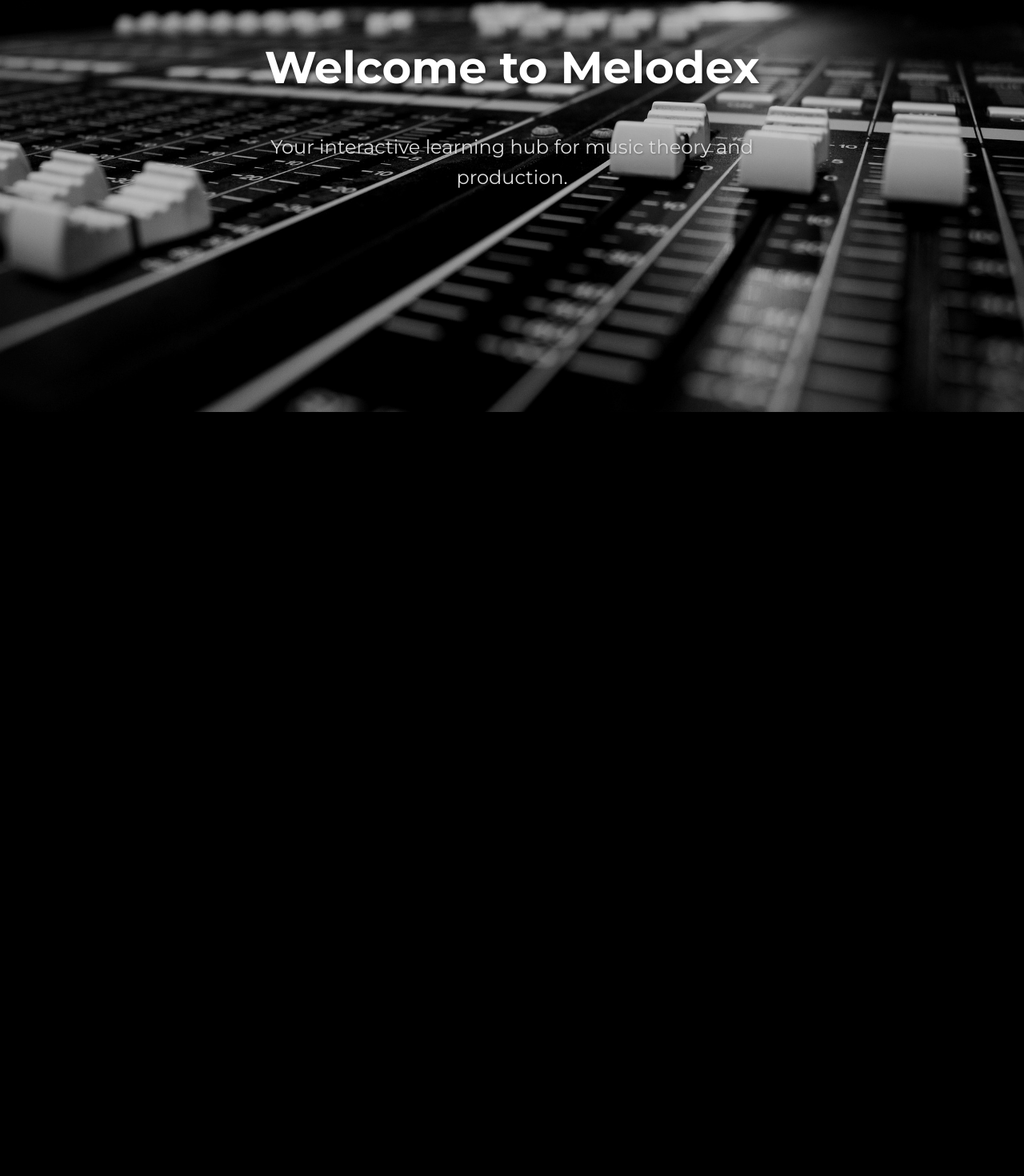
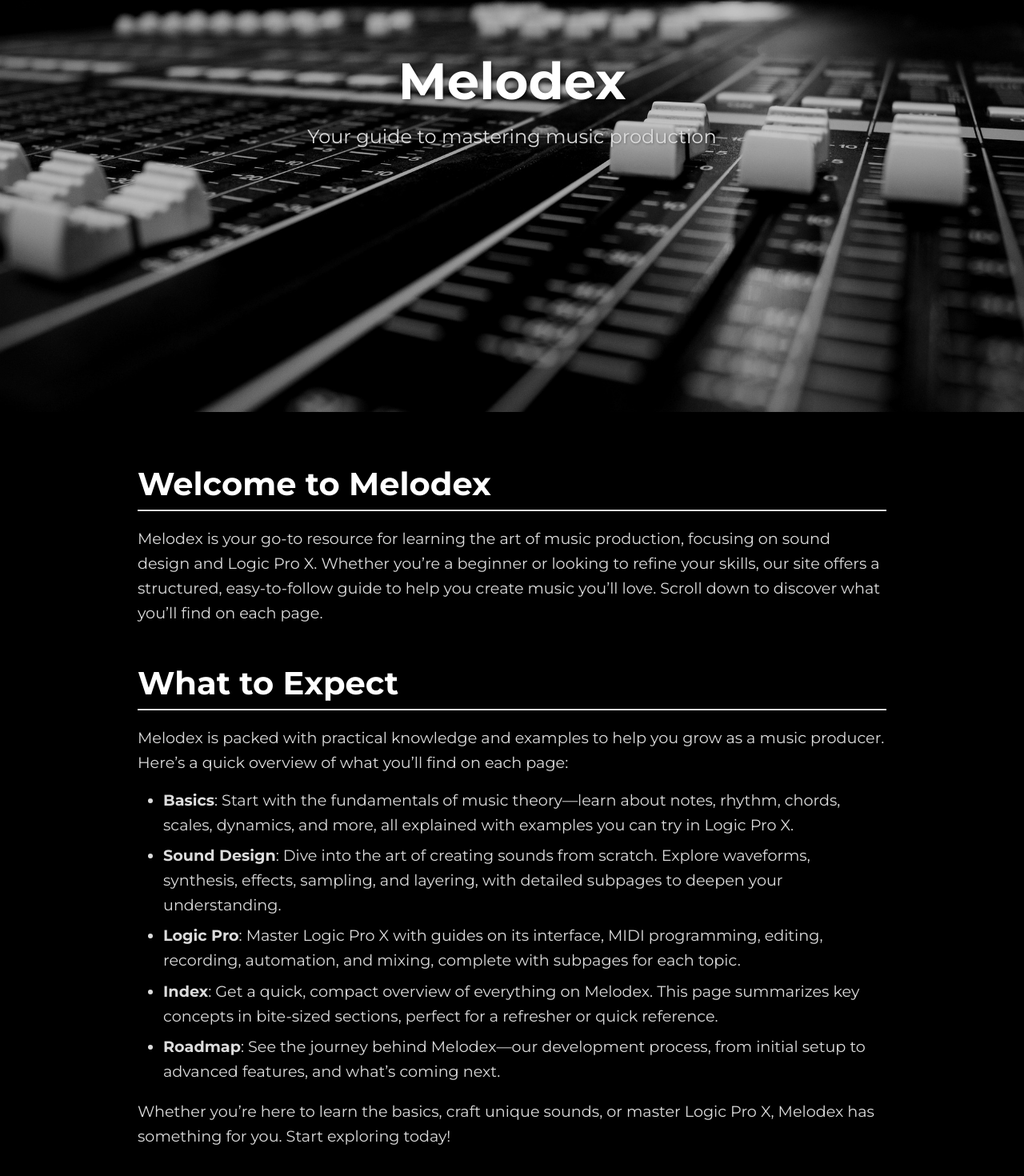
Before and after one commit to Designrpros/Melodex, a Next.js app: page / in a window 1280 px wide. Shown: the part 296-1766 px from the top of the page at 80% size. Before the commit the page ends 811 px from the top, so only its background shows below. Built offline with nearby package versions, Linux system fonts and the light colour scheme.

Commit message:
home extended

```diff
--- a/src/app/page.tsx
+++ b/src/app/page.tsx
@@ -3,64 +3,144 @@
 import styled from "styled-components";
 import Image from "next/image";
 
+const PageContainer = styled.div`
+  width: 100%;
+  min-height: 100vh;
+  background: #000;
+  color: #fff;
+  font-family: "Montserrat", sans-serif;
+`;
+
 const HeroContainer = styled.div`
   position: relative;
   width: 100%;
-  height: 95vh; /* Full viewport height minus a small margin */
+  height: 95vh;
   overflow: hidden;
-  background: #000; /* Fallback for black theme */
+  background: #000;
 `;
 
 const HeroImage = styled(Image)`
   object-fit: cover;
   width: 100%;
   height: 100%;
-  filter: grayscale(100%); /* Black-and-white filter */
-  opacity: 0.8; /* Slight transparency to make text pop */
+  filter: grayscale(100%);
+  opacity: 0.8;
 `;
 
-const TextOverlay = styled.div`
+const HeroText = styled.div`
   position: absolute;
   top: 50%;
   left: 50%;
-  transform: translate(-50%, -50%); /* Center the text */
+  transform: translate(-50%, -50%);
   text-align: center;
-  color: #fff; /* White text for contrast */
-  z-index: 1; /* Ensure text is above the image */
+  z-index: 1;
 `;
 
-const Heading = styled.h2`
-  font-size: 3.5rem;
+const HeroTitle = styled.h1`
+  font-size: 4rem;
   font-weight: 700;
-  color: #fff;
-  text-shadow: 2px 2px 4px rgba(0, 0, 0, 0.5); /* Subtle shadow for readability */
+  text-shadow: 2px 2px 4px rgba(0, 0, 0, 0.5);
+  margin: 0;
 `;
 
-const Paragraph = styled.p`
+const HeroSubtitle = styled.p`
   font-size: 1.5rem;
-  color: #dcdcdc; /* Light gray for secondary text */
+  color: #dcdcdc;
   margin-top: 1rem;
+  text-shadow: 1px 1px 3px rgba(0, 0, 0, 0.3);
+`;
+
+const ContentContainer = styled.div`
+  max-width: 1000px;
+  margin: 0 auto;
+  padding: 2rem;
+`;
+
+const Section = styled.section`
+  margin-bottom: 3rem;
+`;
+
+const SectionTitle = styled.h2`
+  font-size: 2.5rem;
+  font-weight: 700;
+  margin-bottom: 1rem;
+  border-bottom: 2px solid #dcdcdc;
+  padding-bottom: 0.5rem;
+`;
+
+const SectionText = styled.p`
+  font-size: 1.2rem;
+  color: #dcdcdc;
   line-height: 1.6;
-  text-shadow: 1px 1px 3px rgba(0, 0, 0, 0.3);
+  margin-bottom: 1rem;
+`;
+
+const SectionList = styled.ul`
+  list-style-type: disc;
+  padding-left: 2rem;
+  margin-bottom: 1rem;
+`;
+
+const ListItem = styled.li`
+  font-size: 1.2rem;
+  color: #dcdcdc;
+  line-height: 1.6;
+  margin-bottom: 0.5rem;
 `;
 
 export default function Home() {
   return (
-    <div>
+    <PageContainer>
+      {/* Hero Section */}
       <HeroContainer>
         <HeroImage
-          src="/images/Hero.jpg"
-          alt="Melodex Hero Image"
+          src="/images/Hero.jpg" // Replace with your hero image
+          alt="Melodex Hero"
           layout="fill"
-          priority /* Preload for faster rendering */
+          priority
         />
-        <TextOverlay>
-          <Heading>Welcome to Melodex</Heading>
-          <Paragraph>
-            Your interactive learning hub for music theory and production.
-          </Paragraph>
-        </TextOverlay>
+        <HeroText>
+          <HeroTitle>Melodex</HeroTitle>
+          <HeroSubtitle>Your guide to mastering music production</HeroSubtitle>
+        </HeroText>
       </HeroContainer>
-    </div>
+
+      {/* Content Section */}
+      <ContentContainer>
+        <Section>
+          <SectionTitle>Welcome to Melodex</SectionTitle>
+          <SectionText>
+            Melodex is your go-to resource for learning the art of music production, focusing on sound design and Logic Pro X. Whether you’re a beginner or looking to refine your skills, our site offers a structured, easy-to-follow guide to help you create music you’ll love. Scroll down to discover what you’ll find on each page.
+          </SectionText>
+        </Section>
+
+        <Section>
+          <SectionTitle>What to Expect</SectionTitle>
+          <SectionText>
+            Melodex is packed with practical knowledge and examples to help you grow as a music producer. Here’s a quick overview of what you’ll find on each page:
+          </SectionText>
+          <SectionList>
+            <ListItem>
+              <strong>Basics</strong>: Start with the fundamentals of music theory—learn about notes, rhythm, chords, scales, dynamics, and more, all explained with examples you can try in Logic Pro X.
+            </ListItem>
+            <ListItem>
+              <strong>Sound Design</strong>: Dive into the art of creating sounds from scratch. Explore waveforms, synthesis, effects, sampling, and layering, with detailed subpages to deepen your understanding.
+            </ListItem>
+            <ListItem>
+              <strong>Logic Pro</strong>: Master Logic Pro X with guides on its interface, MIDI programming, editing, recording, automation, and mixing, complete with subpages for each topic.
+            </ListItem>
+            <ListItem>
+              <strong>Index</strong>: Get a quick, compact overview of everything on Melodex. This page summarizes key concepts in bite-sized sections, perfect for a refresher or quick reference.
+            </ListItem>
+            <ListItem>
+              <strong>Roadmap</strong>: See the journey behind Melodex—our development process, from initial setup to advanced features, and what’s coming next.
+            </ListItem>
+          </SectionList>
+          <SectionText>
+            Whether you’re here to learn the basics, craft unique sounds, or master Logic Pro X, Melodex has something for you. Start exploring today!
+          </SectionText>
+        </Section>
+      </ContentContainer>
+    </PageContainer>
   );
 }
--- a/src/components/Toolbar.tsx
+++ b/src/components/Toolbar.tsx
@@ -192,7 +192,7 @@
               Logic Pro
             </MenuItem>
           </Link>
-          <Link href="/index">
+          <Link href="/index-page">
             <MenuItem $isActive={false} onClick={handleTabClick}>
               Index
             </MenuItem>
```
Also changed, not shown: src/app/roadmap/page.tsx (+36 -36 lines).
